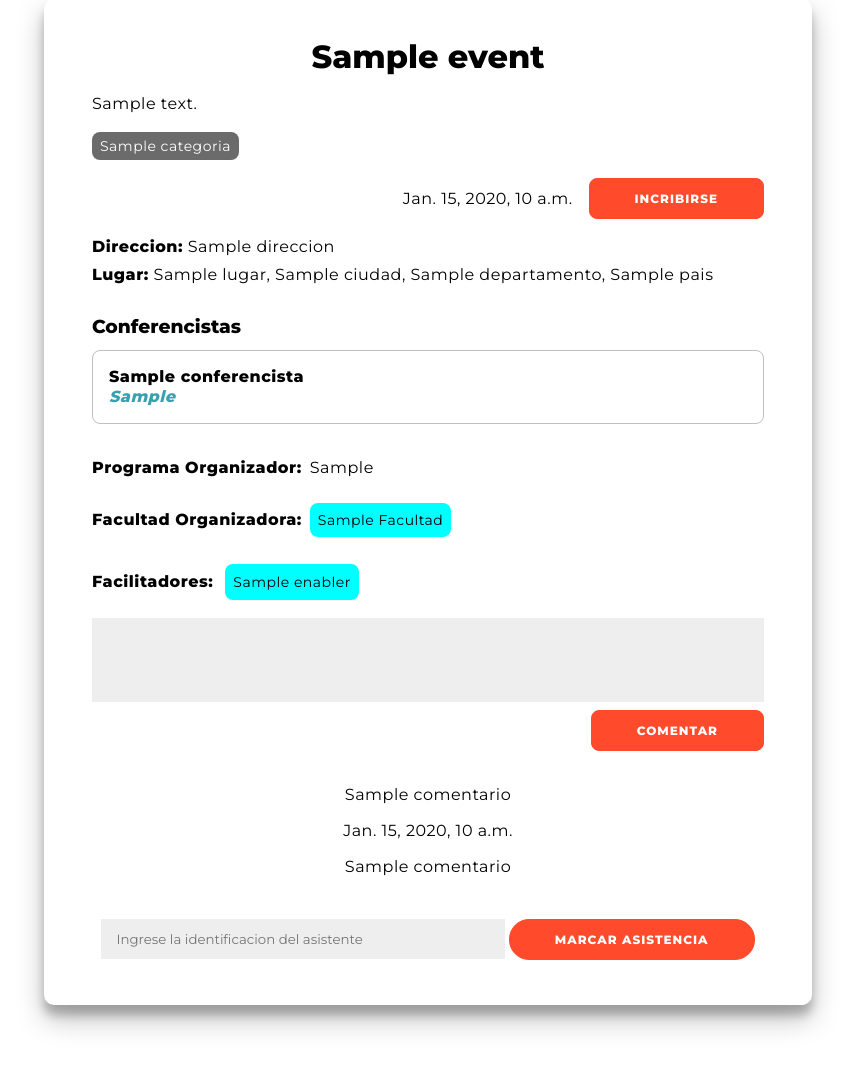
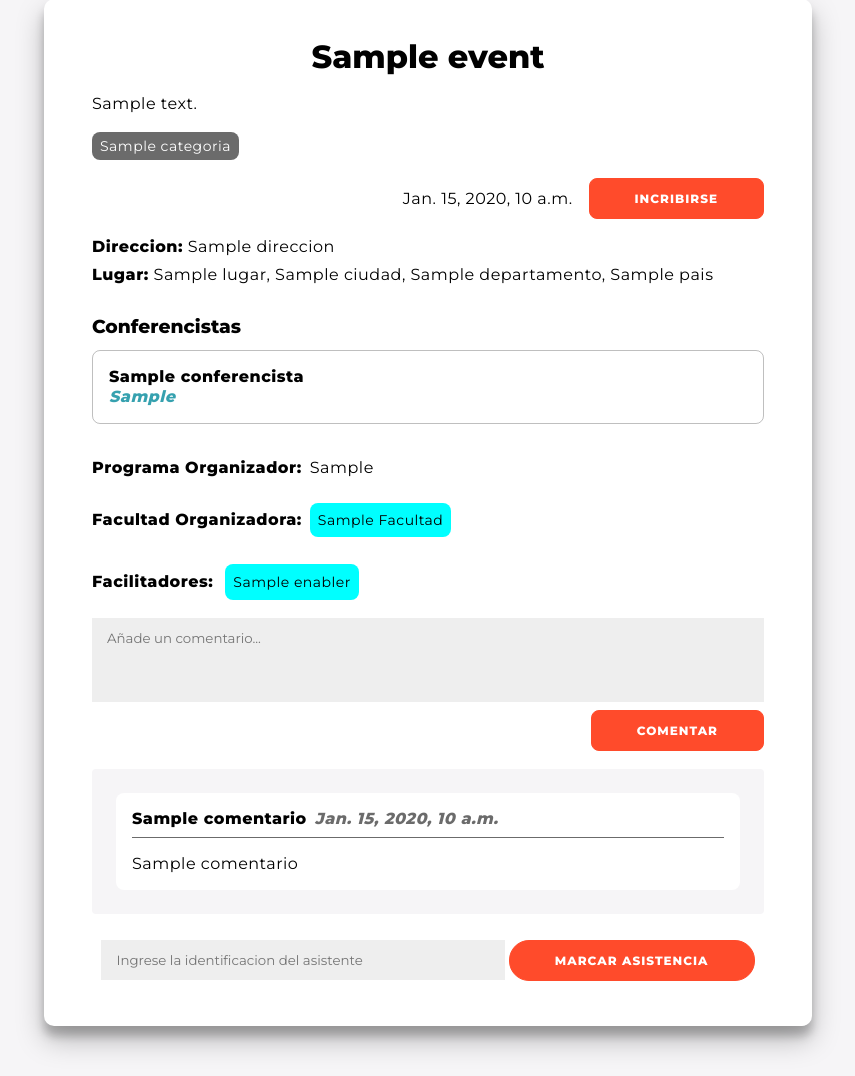
Before and after one commit to Andrewdpg/sistema-de-eventos, a Django app: template src/templates/event_log/event_detail.html in a window 1280 px wide. Shown: the part 55-1131 px from the top of the page, without its empty margins (212-1067 px from the left). Before the commit the page ends 1086 px from the top, so only its background shows below. Run offline with Django 5.2, Linux system fonts and the light colour scheme; a user stored in the database is signed in; tables that the repository leaves empty hold one stand-in row (values such as "Sample post"); the template is opened without the code that fills it: most values are stand-ins (such as "Sample title", 1, 10 or a date in 2020).

Commit message:
styles: add style for comments in events

```diff
--- a/src/static/css/event_detail.css
+++ b/src/static/css/event_detail.css
@@ -6,7 +6,7 @@
 }
 
 body {
-	background-color: #FFFFFF;
+	background-color: #f6f5f7;
 	display: flex;
 	justify-content: center;
 	align-items: center;
@@ -180,6 +180,12 @@ h3 {
     font-style: italic;
 }
 
+.text-decorator-4 {
+    font-weight: 600;
+    font-style: italic;
+    color: #6b6b6b;
+}
+
 div.organizer-subcontainer-1, div.organizer-subcontainer-2  {
     display: flex;
     gap: 8px;
@@ -209,3 +215,35 @@ textarea {
 #caja-comentarios .btn-comment {
     border-radius: 8px;
 }
+
+div.comments-container {
+    display: flex;
+    flex-direction: column;
+    gap: 8px;
+    background-color: #f6f5f7;
+    border-radius: 4px;
+    padding: 24px;
+}
+
+div.comment-breadcrumb {
+    display: flex;
+    flex-direction: column;
+    text-align: justify;
+    text-justify: inter-word;
+    background-color: #fff;
+    padding: 16px;
+    border-radius: 8px;
+    gap: 16px;
+}
+
+div.comment-metadata {
+    display: flex;
+    justify-content: start;
+    gap: 8px;
+    border-bottom: 1px solid #6b6b6b;
+    padding-bottom: 8px;
+}
+
+div.comment-metadata p, div.comment-breadcrumb p {
+    margin: 0;
+}
--- a/src/templates/event_log/event_detail.html
+++ b/src/templates/event_log/event_detail.html
@@ -80,7 +80,7 @@
 
             <form id="caja-comentarios" method="post">
                 {% csrf_token %}
-                <textarea name="comentario" id="comentario"></textarea>
+                <textarea name="comentario" id="comentario" placeholder="Añade un comentario..."></textarea>
                 <div>
                     <button type="submit" name="submit-comment" class="btn btn-primary btn-comment">Comentar</button>
                 </div>
@@ -89,9 +89,9 @@
             <div class="comments-container">
                 {% for comentario in event.comentarios %}
                     <div class="comment-breadcrumb">
-                        <div class="comment-metada">
-                            <p>{{ comentario.nombre_usuario }}</p>
-                            <p>{{ comentario.fecha }}</p>
+                        <div class="comment-metadata">
+                            <p><span class="text-decorator-1">{{ comentario.nombre_usuario }}</span></p>
+                            <p><span class="text-decorator-4">{{ comentario.fecha }}</span></p>
                         </div>
                         <p>{{ comentario.comentario }}</p>
                     </div>
```
